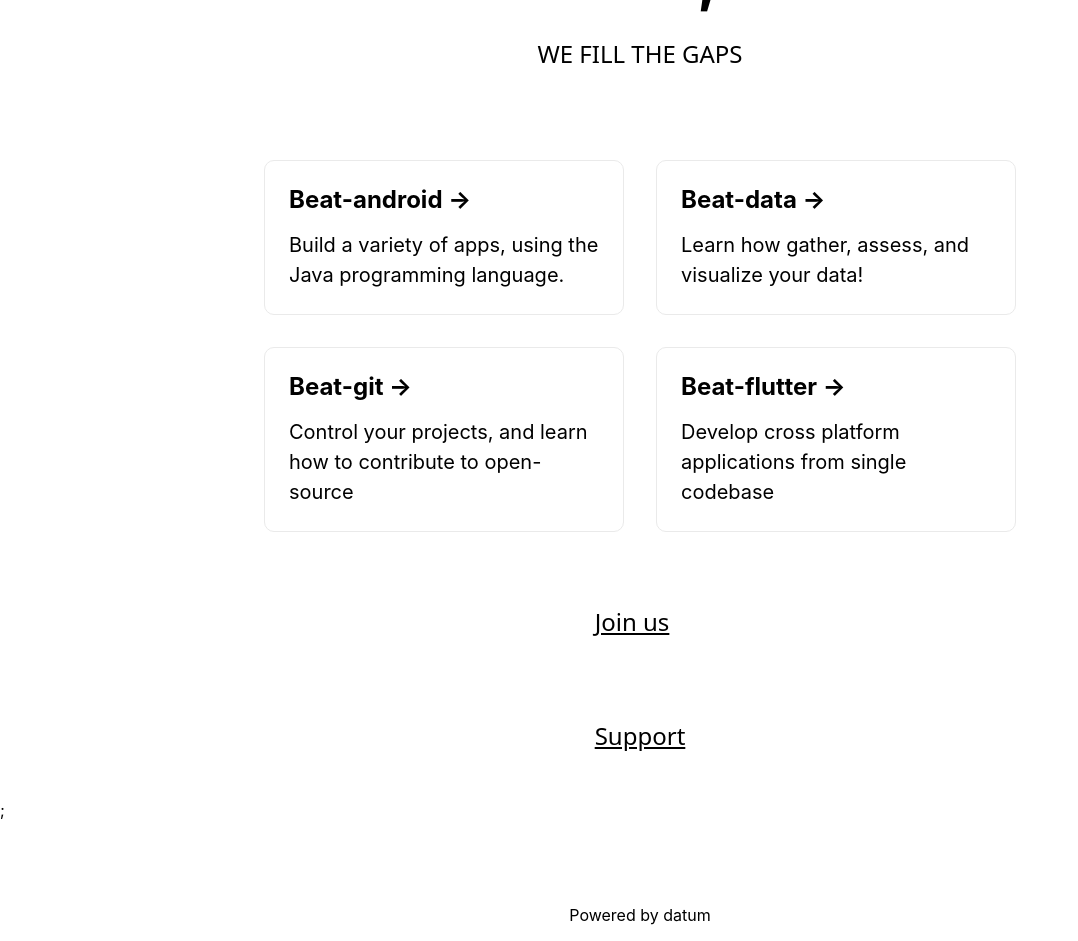
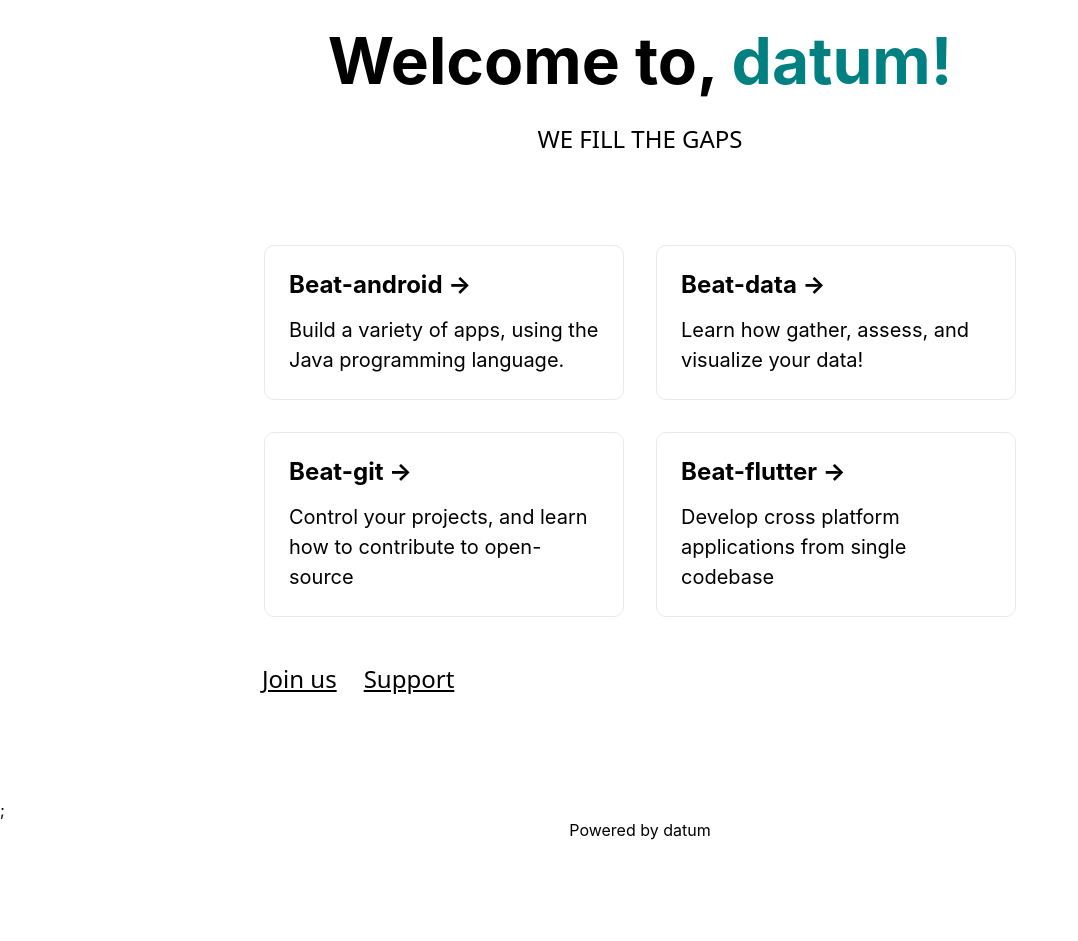
Before and after one commit to mutairibassam/mutairibassam.github.io, a Next.js app in the folder datum/: page / in a window 1280 px wide. Shown: the whole page, without its empty margins (0-1078 px from the left). After the commit the page ends 856 px from the top, so only its background shows below. Built offline with nearby package versions, Linux system fonts and the light colour scheme.

Commit message:
Fixes: home footer section

```diff
--- a/datum/styles/Home.module.scss
+++ b/datum/styles/Home.module.scss
@@ -110,6 +110,11 @@ $primary_color: teal;
   text-decoration: underline;
 }
 
+.bottom_grid {
+  display: flex;
+  align-self: start;
+}
+
 .rules_section li {
   margin-top: 5px;
   span {
```
